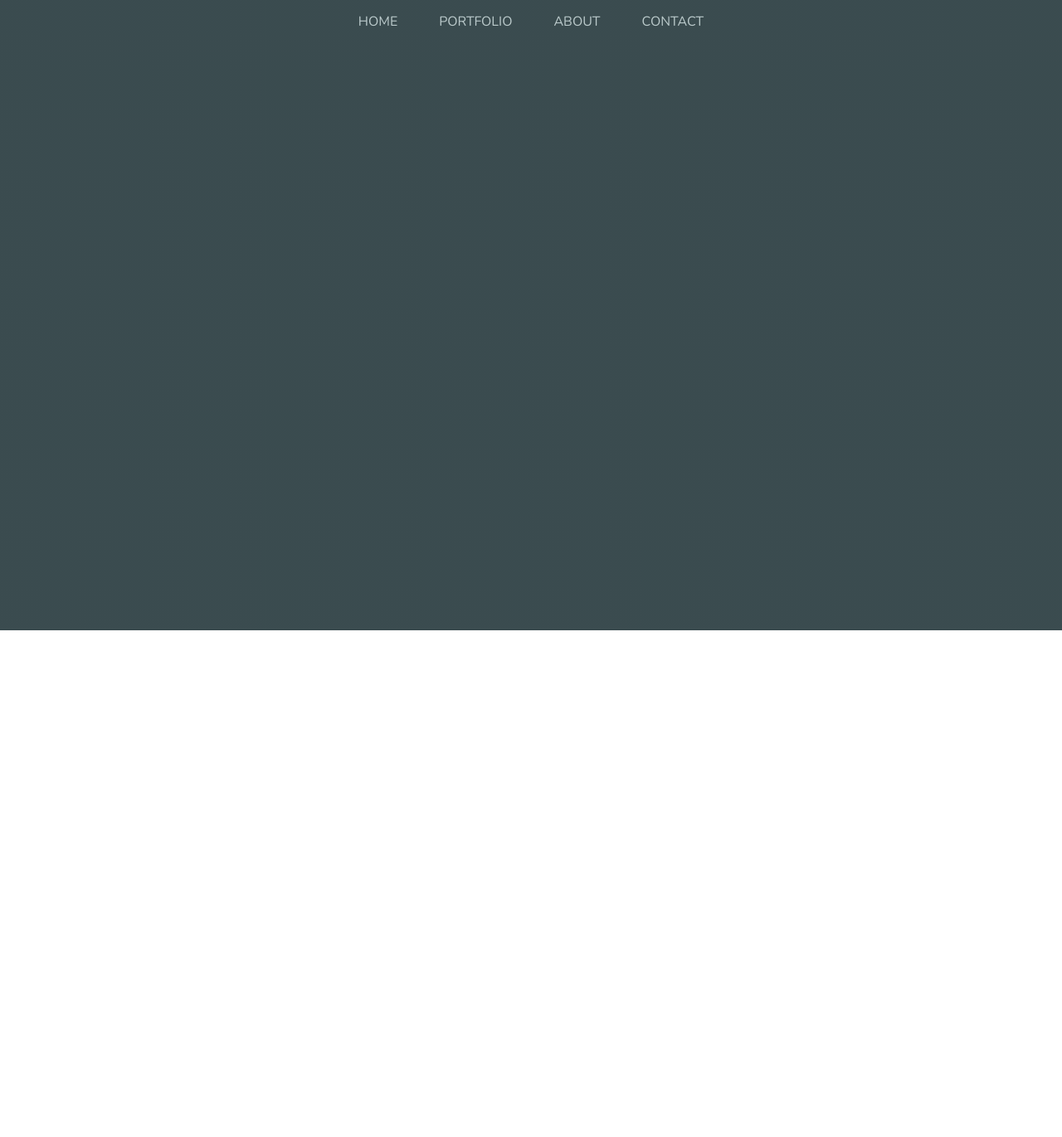
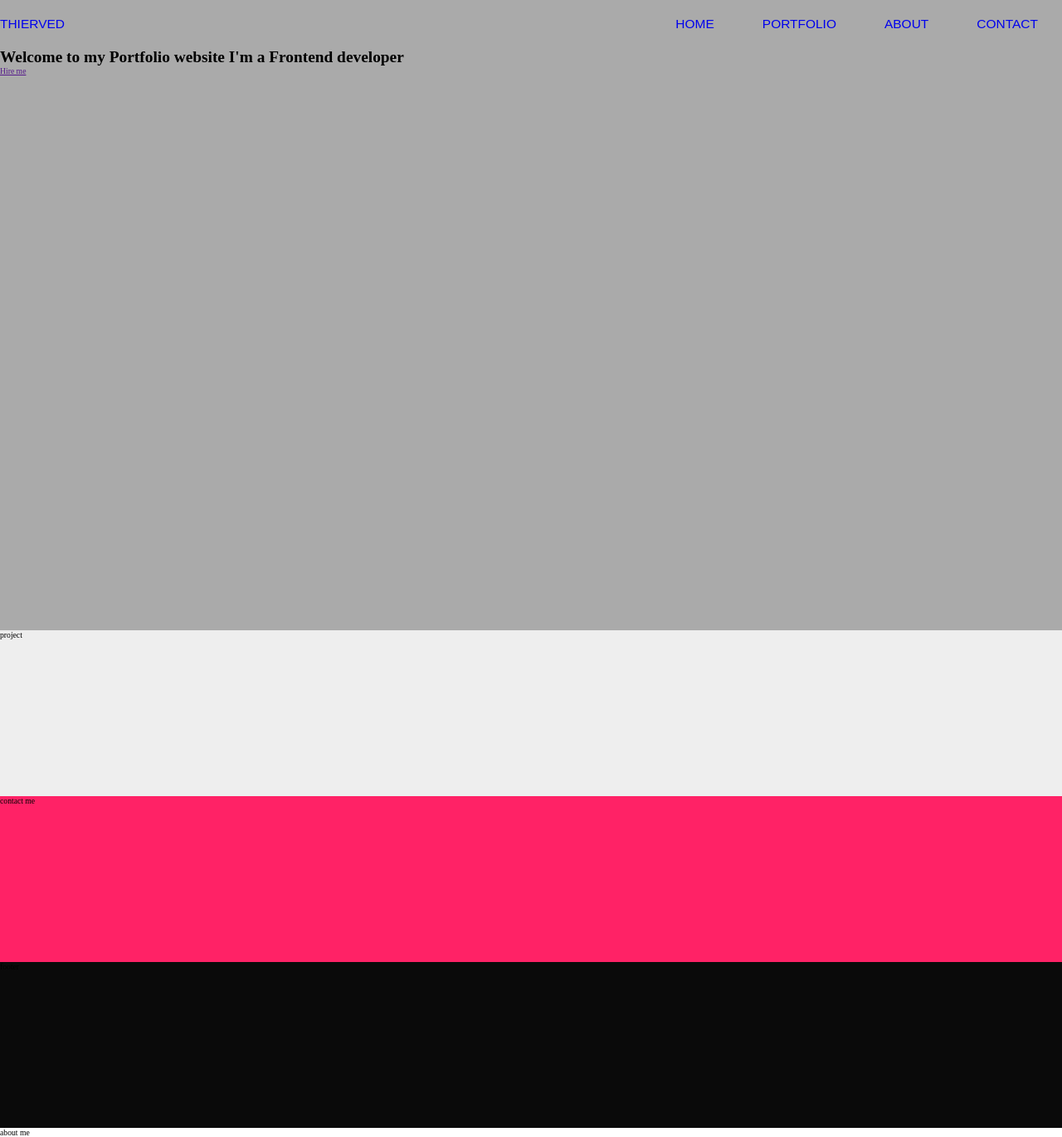
Before and after one commit to thierved/thierved.github.com, a website: page index.html in a window 1280 px wide. Shown: the whole page at 83% size. Before the commit the page ends 800 px from the top, so only its background shows below. Drawn offline with nearby package versions, Linux system fonts and the light colour scheme.

Commit message:
Created the grid of the page

```diff
--- a/index.html
+++ b/index.html
@@ -1,5 +1,6 @@
 <!DOCTYPE html>
 <html lang="en">
+
 <head>
     <meta charset="UTF-8">
     <meta name="viewport" content="width=device-width, initial-scale=1.0">
@@ -8,19 +9,49 @@
     <link rel="stylesheet" href="./css/main.css">
     <title>Thierno Sadou Diallo</title>
 </head>
+
 <body>
+    <div class="container">
         <header class="header">
             <nav class="nav">
+                <div class="nav__logo">
+                    <a href="#" class="logo nav__link">thierved</a>
+                </div>
                 <ul class="nav__list">
-                <li class="nav__item"><a href="#" class="nav__link">Home</a></li>
-                <li class="nav__item"><a href="#" class="nav__link">Portfolio</a></li>
-                <li class="nav__item"><a href="#" class="nav__link">About</a></li>
-                <li class="nav__item"><a href="#" class="nav__link">Contact</a></li>
+                    <li class="nav__item">
+                        <a href="#" class="nav__link">Home</a>
+                    </li>
+                    <li class="nav__item">
+                        <a href="#" class="nav__link">Portfolio</a>
+                    </li>
+                    <li class="nav__item">
+                        <a href="#" class="nav__link">About</a>
+                    </li>
+                    <li class="nav__item">
+                        <a href="#" class="nav__link">Contact</a>
+                    </li>
                 </ul>
             </nav>
-        <div class="header__block">
+            <h1 class="heading-primary">
+                <span class="heading-primary-main">Welcome to my Portfolio website</span>
+                <span class="heading-primary-sub">I'm a Frontend developer</span>
+            </h1>
+            <a href="" class="btn-primary">Hire me</a>
+        </header>
+        <section class="projects">
+            project
+        </section>
+        <section class="about">
+            about me
+        </section>
+        <section class="contact">
+            contact me
+        </section>
 
+        <footer class="footer">
+            footer
+        </footer>
     </div>
-    </header>
 </body>
+
 </html>
--- /dev/null
+++ b/scss/_base.scss
@@ -0,0 +1,12 @@
+*,
+*::before,
+*::after {
+    margin: 0;
+    padding: 0;
+    box-sizing: inherit;
+}
+
+html {
+    font-size: 60.5%;
+    box-sizing: border-box;
+}
--- /dev/null
+++ b/scss/_components.scss
@@ -0,0 +1,29 @@
+.nav {
+    height: 6rem;
+    display: flex;
+    justify-content: space-between;
+    align-items: center;
+
+    &__logo {
+        margin-right: auto;
+    }
+
+    &__list {
+        display: flex;
+        justify-content: space-between;
+        list-style: none;
+
+    }
+
+    &__item {
+        margin: 3rem;
+    }
+
+    &__link:link,
+    &__link:active {
+        font-size: 1.6rem;
+        font-family: sans-serif;
+        text-transform: uppercase;
+        text-decoration: none;
+    }
+}
--- /dev/null
+++ b/scss/_layout.scss
@@ -0,0 +1,31 @@
+.container {
+    display: grid;
+    grid-template-columns: repeat(4, 1fr);
+    grid-template-rows: 95vh repeat(3, 200px);
+}
+
+.header {
+    background-color: #aaaaaa;
+    grid-column: 1 / -1;
+    grid-row: 1 / 2;
+    display: flex;
+    flex-direction: column;
+}
+
+.projects {
+    background-color: #eeeeee;
+    grid-column: 1 / -1;
+    grid-row: 2 / 3;
+}
+
+.contact {
+    background-color: #f26;
+    grid-column: 1 / -1;
+    grid-row: 3 / 4;
+}
+
+.footer {
+    background-color: #0a0a0a;
+    grid-column: 1 / -1;
+    grid-row: 4 / 5;
+}
--- /dev/null
+++ b/scss/main.scss
@@ -0,0 +1,4 @@
+@import "base";
+@import "components";
+@import "layout";
+@import "variables";
```
Also changed, not shown: css/main.css, scss/_variables.scss (added), 1 other file. Lines whose indentation alone changed are shown as unchanged.
